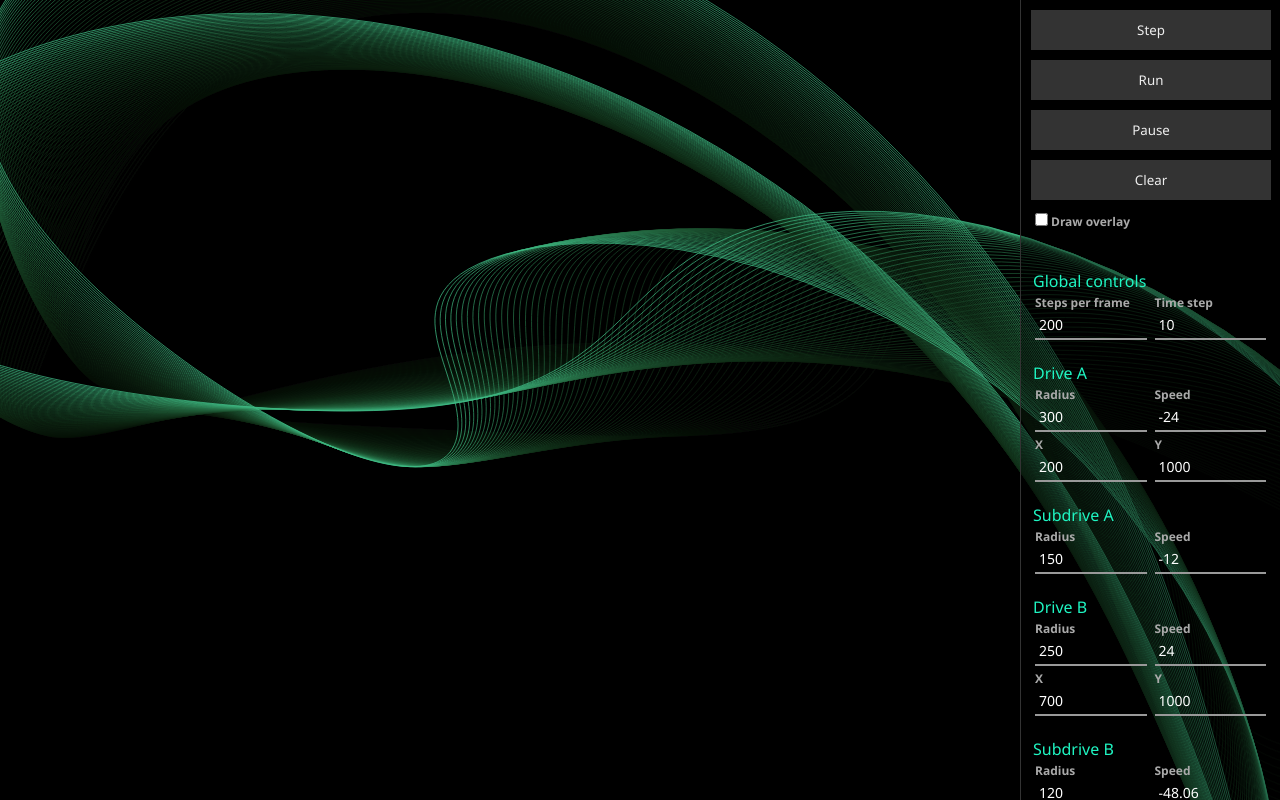
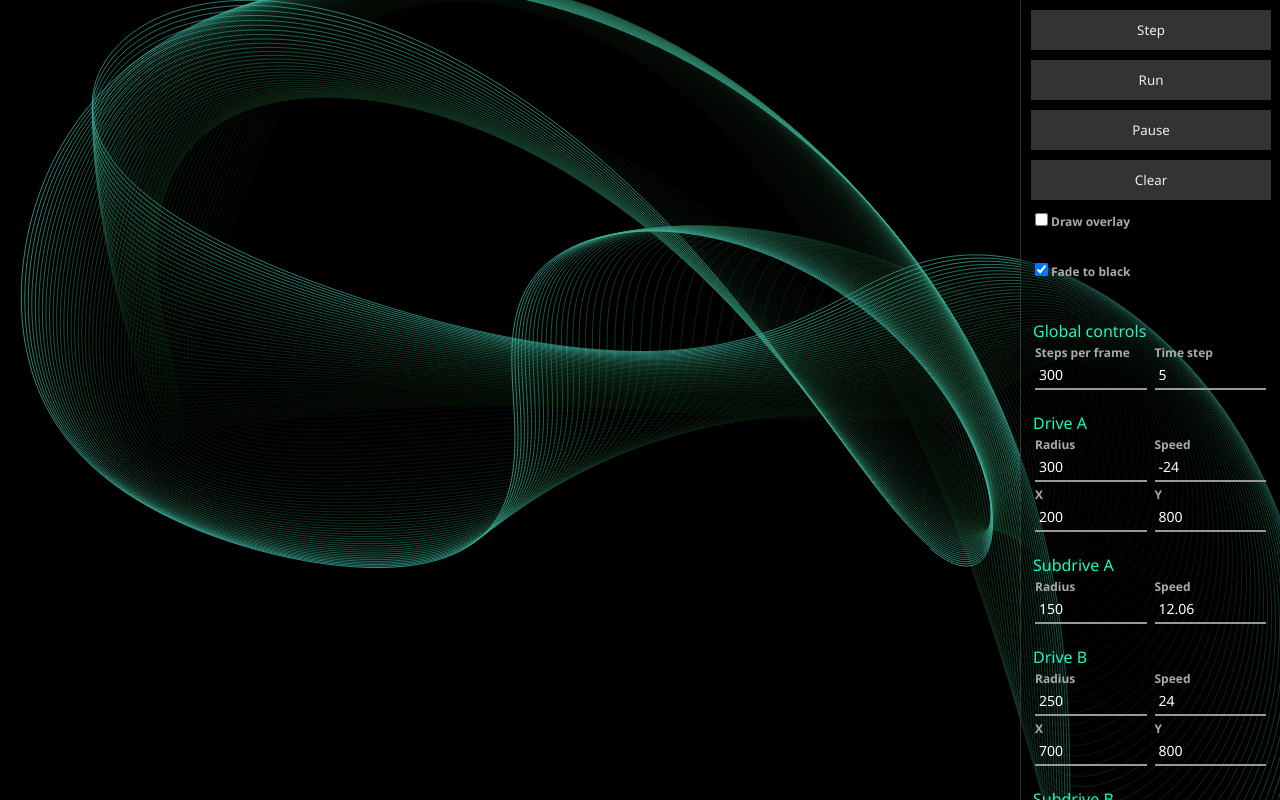
Before and after one commit to michaldudak/pintograph, a plain HTML site: page index.html in a window 1280 px wide. Both pictures are taken after a click on the button "Run". Drawn offline with Linux system fonts and the light colour scheme.

Commit message:
Added fade checkbox, fixed clear function

```diff
--- a/index.html
+++ b/index.html
@@ -13,6 +13,9 @@
 			<button id="clear">Clear</button>
 			<div>
 				<label for="drawOverlay"><input type="checkbox" id="drawOverlay" />Draw overlay</label>
+			</div>
+			<div>
+				<label for="fade"><input type="checkbox" id="fade" />Fade to black</label>
 			</div>
 
 			<fieldset>
--- a/scripts/Simulation.js
+++ b/scripts/Simulation.js
@@ -96,10 +96,14 @@ Simulation.prototype.run = function(drawingContext, toolsDrawingContext) {
 	var frameCounter = 0;
 
 	function runStep() {
-		if (frameCounter++ >= self.fadeInterval) {
+		if (self.fadeInterval) {
+			if (frameCounter++ >= self.fadeInterval) {
+				frameCounter = 0;
+				drawingContext.fillStyle = self.fadeColor;
+				drawingContext.fillRect(0, 0, drawingArea.width, drawingArea.height);
+			}
+		} else {
 			frameCounter = 0;
-			drawingContext.fillStyle = self.fadeColor;
-			drawingContext.fillRect(0, 0, drawingArea.width, drawingArea.height);
 		}
 
 		self.runOnce(drawingContext, toolsDrawingContext);
--- a/scripts/main.js
+++ b/scripts/main.js
@@ -1,5 +1,5 @@
 var driveA = new DoubleCircularDrive({
-	position: {x: 200, y: 1000},
+	position: {x: 200, y: 800},
 	radius: 300,
 	startingAngle: 90,
 	rpm: -24,
@@ -7,12 +7,12 @@ var driveA = new DoubleCircularDrive({
 		position: {x: 500, y: 800},
 		radius: 150,
 		startingAngle: 180,
-		rpm: -12
+		rpm: 12.06
 	})
 });
 
 var driveB = new DoubleCircularDrive({
-	position: {x: 700, y: 1000},
+	position: {x: 700, y: 800},
 	radius: 250,
 	startingAngle: 0,
 	rpm: 24,
@@ -24,7 +24,7 @@ var driveB = new DoubleCircularDrive({
 	})
 });
 
-var arms = new SimpleArms(driveA, driveB, 900, 900);
+var arms = new SimpleArms(driveA, driveB, 700, 700);
 arms.flip = false;
 
 //var pen = new SimplePen(arms, "rgba(255,255,255,0.55)");
@@ -33,8 +33,8 @@ var pen = new RainbowPen(arms, 0.75, 0.001);
 var drawOverlay = false;
 
 var simulation = new Simulation(driveA, driveB, arms, pen);
-simulation.timeStep = 10;
-simulation.stepsPerFrame = 200;
+simulation.timeStep = 5;
+simulation.stepsPerFrame = 300;
 simulation.fadeColor = "rgba(0,0,0,0.1)";
 simulation.fadeInterval = 6;
 
--- a/scripts/ui.js
+++ b/scripts/ui.js
@@ -18,7 +18,7 @@ function setupUI(simulation) {
 	});
 
 	document.getElementById("clear").addEventListener("click", function() {
-		overlayContext.clearRect(0, 0, drawingArea.width, drawingArea.height);
+		drawingContext.clearRect(0, 0, drawingArea.width, drawingArea.height);
 	});
 
 	document.getElementById("drawOverlay").addEventListener("change", function(e) {
@@ -30,12 +30,17 @@ function setupUI(simulation) {
 		}
 	});
 
-	document.getElementById("drawOverlay").checked = drawOverlay;
+	document.getElementById("fade").addEventListener("change", function(e) {
+		simulation.fadeInterval = e.target.checked ? 6 : 0;
+	});
+
+	document.getElementById("drawOverlay").checked = simulation.renderTools;
+	document.getElementById("fade").checked = !!simulation.fadeInterval;
 
 	function bindNumberProperty(controlId, object, propertyName) {
 		var control = document.getElementById(controlId);
 		control.addEventListener("input", function(e) {
-			object[propertyName] = e.target.valueAsNumber || 0;
+			object[propertyName] = +e.target.value || 0;
 		});
 
 		control.value = object[propertyName];
```
